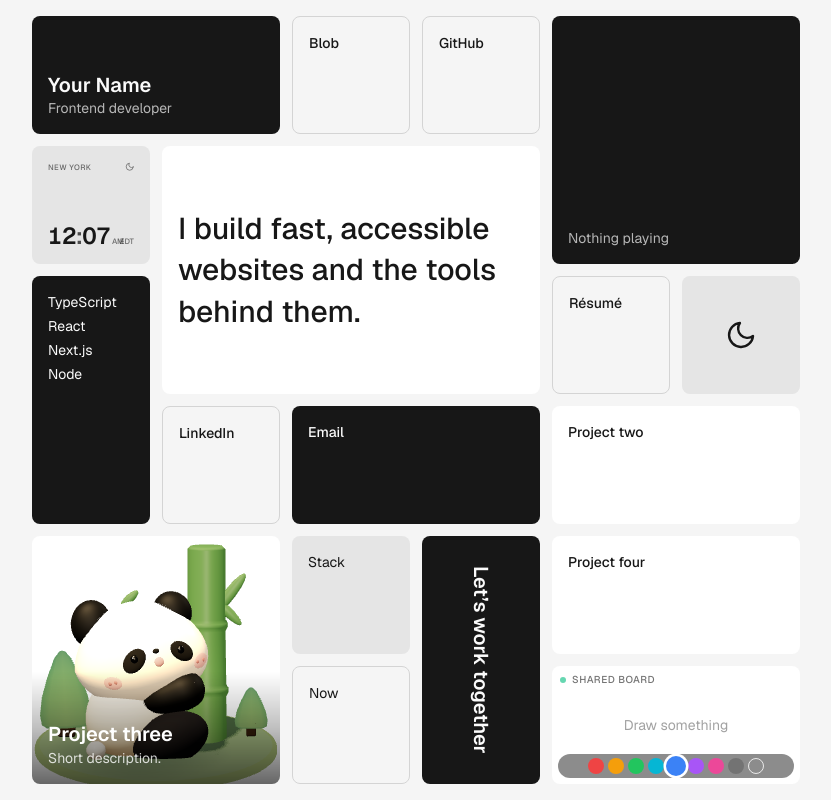
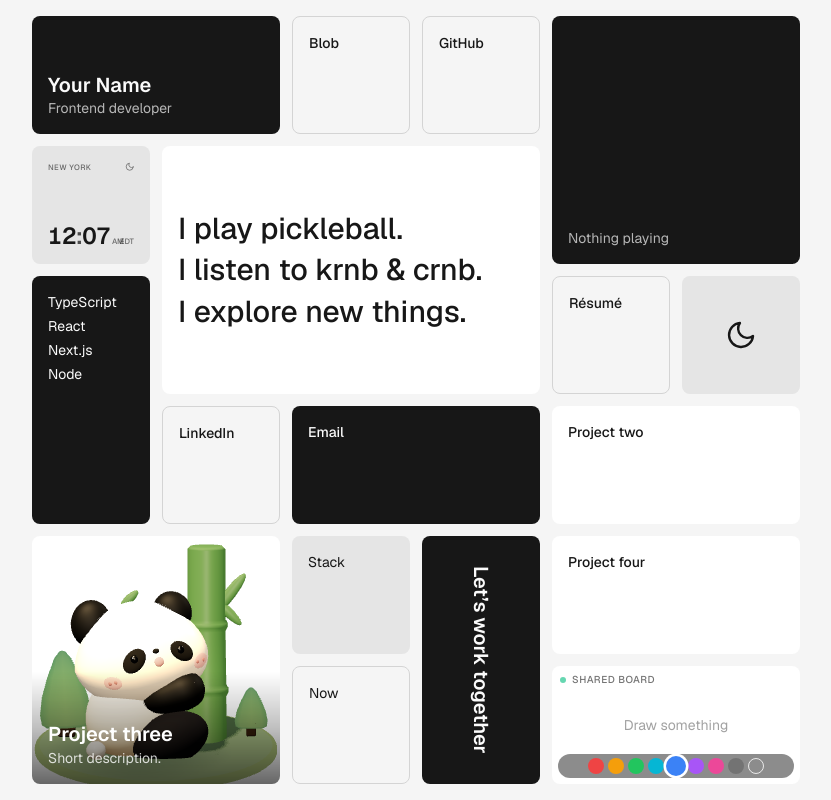
Before and after one commit to kelvbun/website, a Next.js app: page / in a window 1280 px wide. Shown: the whole page, without its empty margins (224-1055 px from the left). Built offline with nearby package versions, Linux system fonts and the light colour scheme; no server answers.

Commit message:
feat: add new intro

```diff
--- a/components/BentoGrid.tsx
+++ b/components/BentoGrid.tsx
@@ -71,7 +71,9 @@ const tiles: Tile[] = [
     body: (
       <div className="flex h-full flex-col justify-center">
         <p className="max-w-[28ch] text-2xl font-medium leading-snug desk:text-3xl">
-          I build fast, accessible websites and the tools behind them.
+          I play pickleball. <br />
+          I listen to krnb & crnb. <br />
+          I explore new things. <br />
         </p>
       </div>
     ),
```
